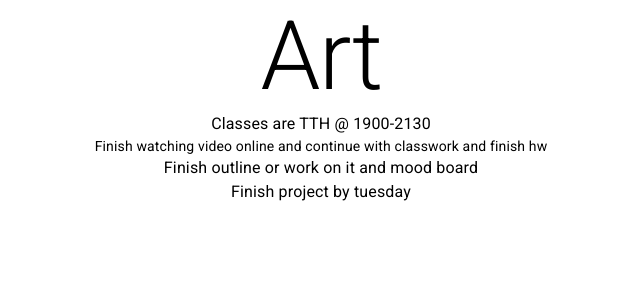
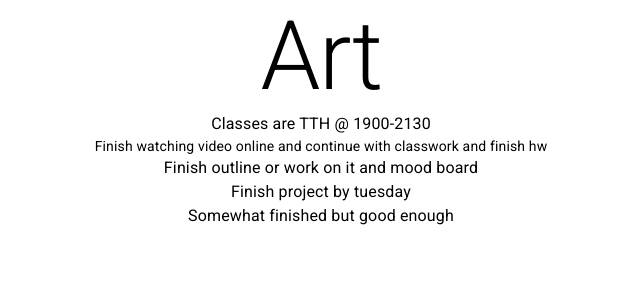
Before and after one commit to jsoomie/school-notebook, a React (Create React App) app: page /art in a window 1280 px wide. Shown: the top 300 px of the page, without its empty margins (319-959 px from the left). Built offline with nearby package versions, Linux system fonts and the light colour scheme.

Commit message:
chore: update art

```diff
--- a/src/pages/Art/Art.tsx
+++ b/src/pages/Art/Art.tsx
@@ -13,6 +13,7 @@ export const Art = () => {
         Finish outline or work on it and mood board
       </Typography>
       <Typography variant="body1">Finish project by tuesday</Typography>
+      <Typography variant="body1">Somewhat finished but good enough</Typography>
     </Box>
   );
 };
```
